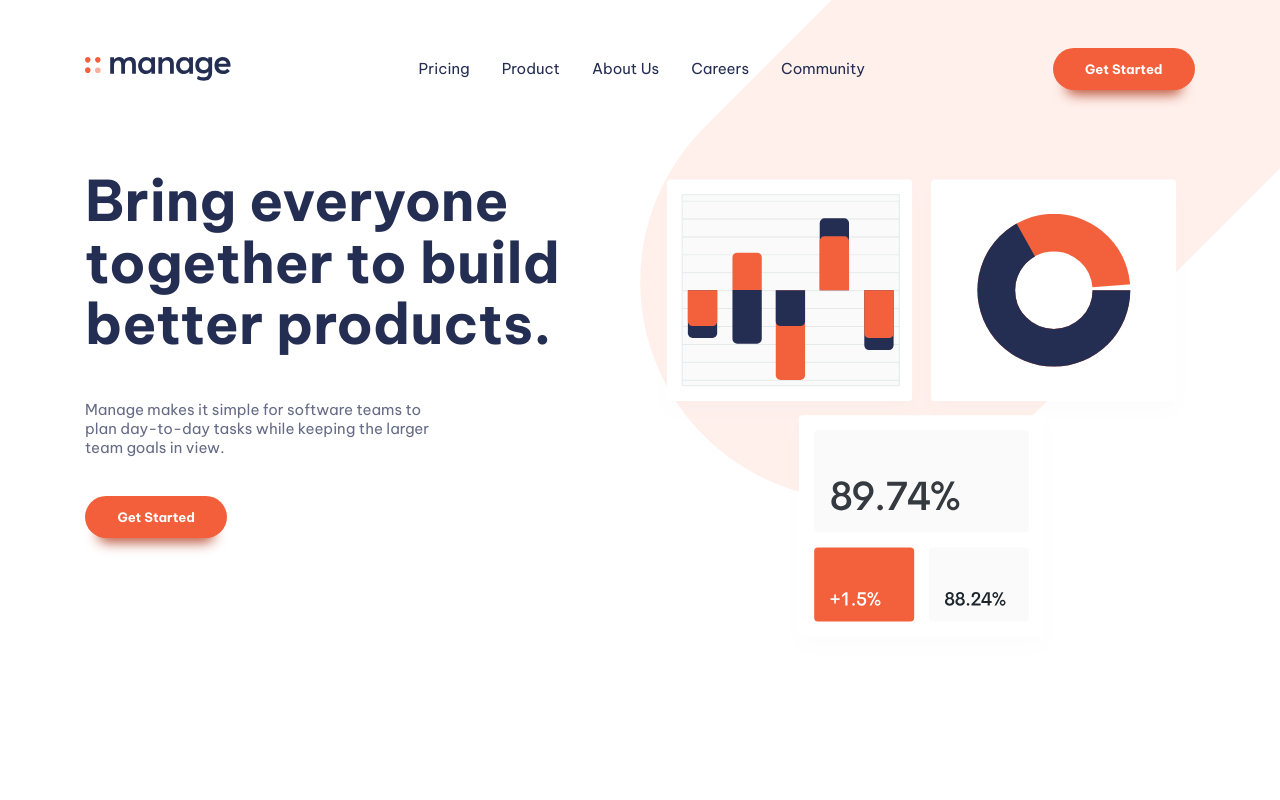
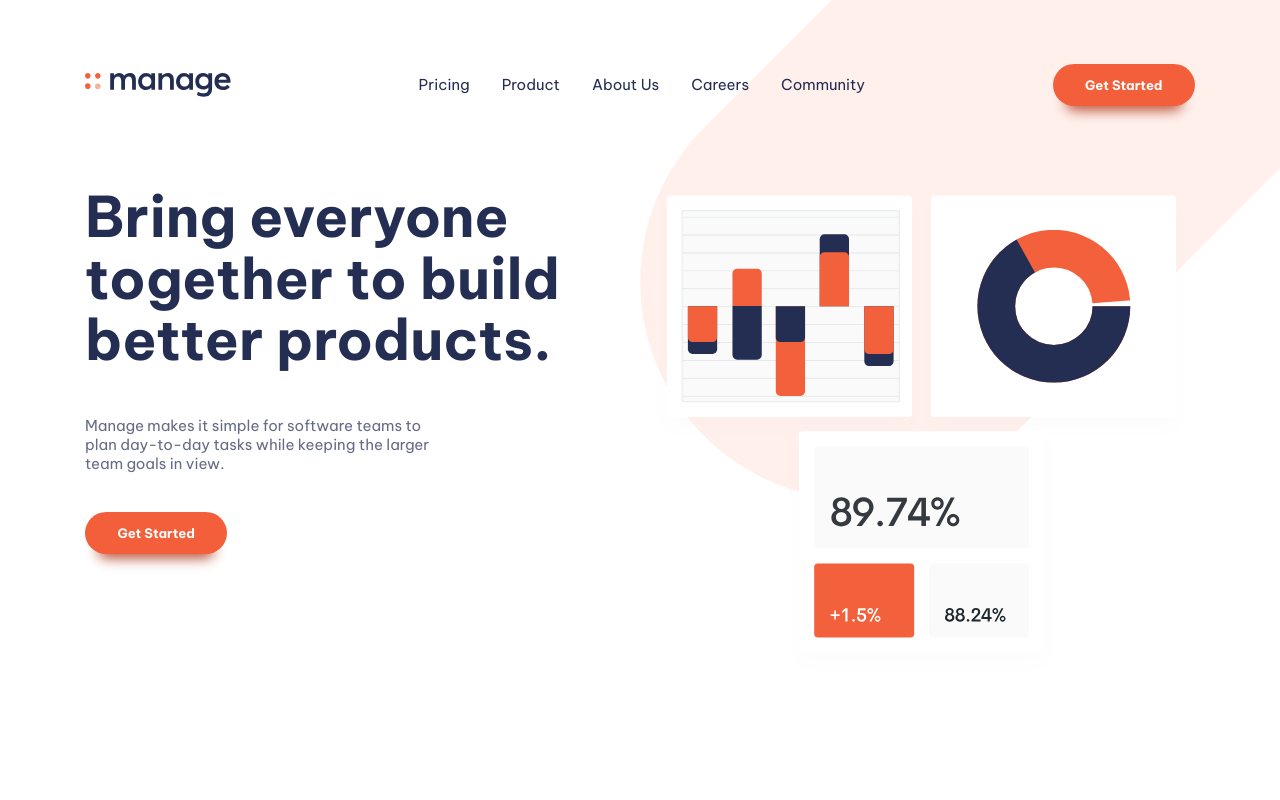
Before and after one commit to legion40216/Manage-Landing-Page-Website, a plain HTML site: page index.html in a window 1280 px wide. Shown: the top 800 px of the page. Drawn offline with Linux system fonts and the light colour scheme.

Commit message:
Update style.css

```diff
--- a/style.css
+++ b/style.css
@@ -231,7 +231,7 @@ body{
 
  /* primary nav bar*/
  .primary-header{
-  padding-top: var(--size-700);
+  padding-top: var(--size-800);
 }
 
 .nav-list{
```
